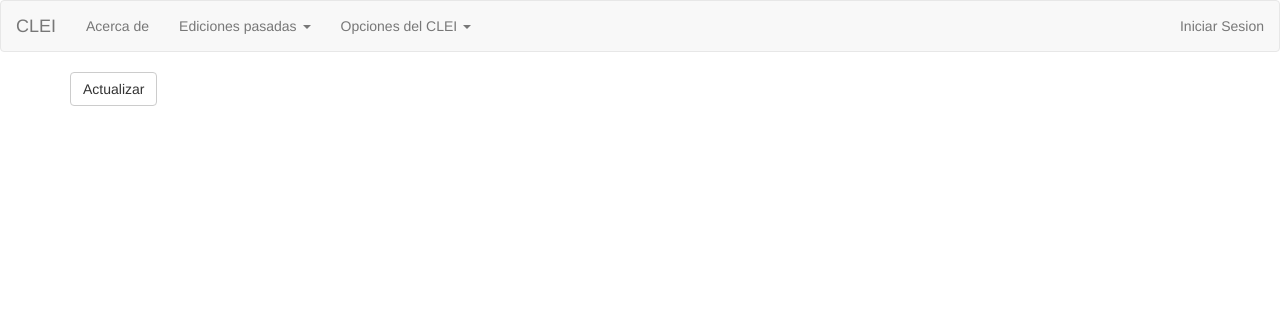
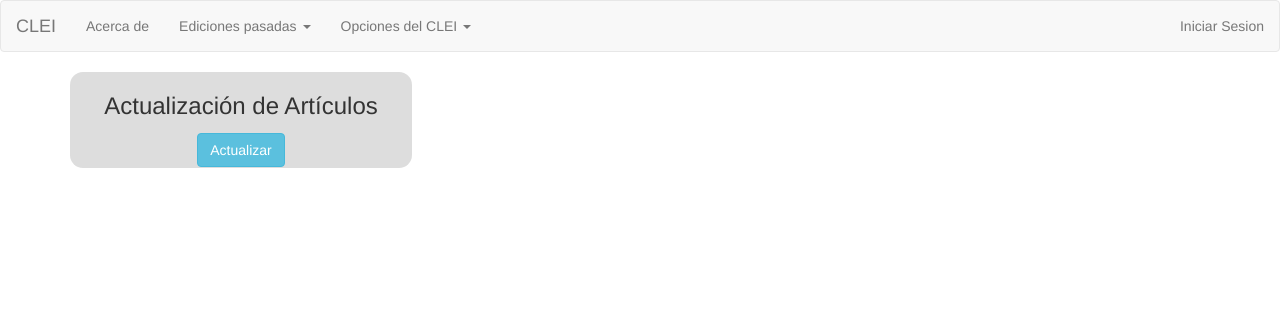
Before and after one commit to danielar92/clei-django, a Django app: page /articulo/update/1/ in a window 1280 px wide. Shown: the top 312 px of the page. Run offline with Django 3.2, Linux system fonts and the light colour scheme; parts of the project's set-up code (start-up, migrations or seed data) failed here and were passed over; some libraries are stand-ins or nearby versions.

Commit message:
actualizar y listar art template

```diff
--- a/templates/actualizarArticulo.html
+++ b/templates/actualizarArticulo.html
@@ -2,12 +2,28 @@
 {% load crispy_forms_tags %}
 
 {% block content%}
+
+<table class="fondo" style="width: 30%">
     <form method="POST">
-      <table style="" >
         {% csrf_token %}
+        <th style="text-align: center;">
+        <h3>
+            Actualización de Artículos
+        </h3>
+        </th>
+        <tbody>
+            <tr>
+                <td>
         {{form|crispy}}
-        <input type="submit" class="btn btn-default" value="Actualizar" />
-      </table>
-    </form>
+                </td>
+            </tr>
+            <tr>
+                <td style="text-align: center;">
+        <input type="submit" class="btn btn-info" value="Actualizar" />
+                </td>
+            </tr>
+    </tbody>
+</table>
+</form>
 
 {%endblock%}
```
Also changed, not shown: templates/listarArticulo.html (+16 -6 lines).
